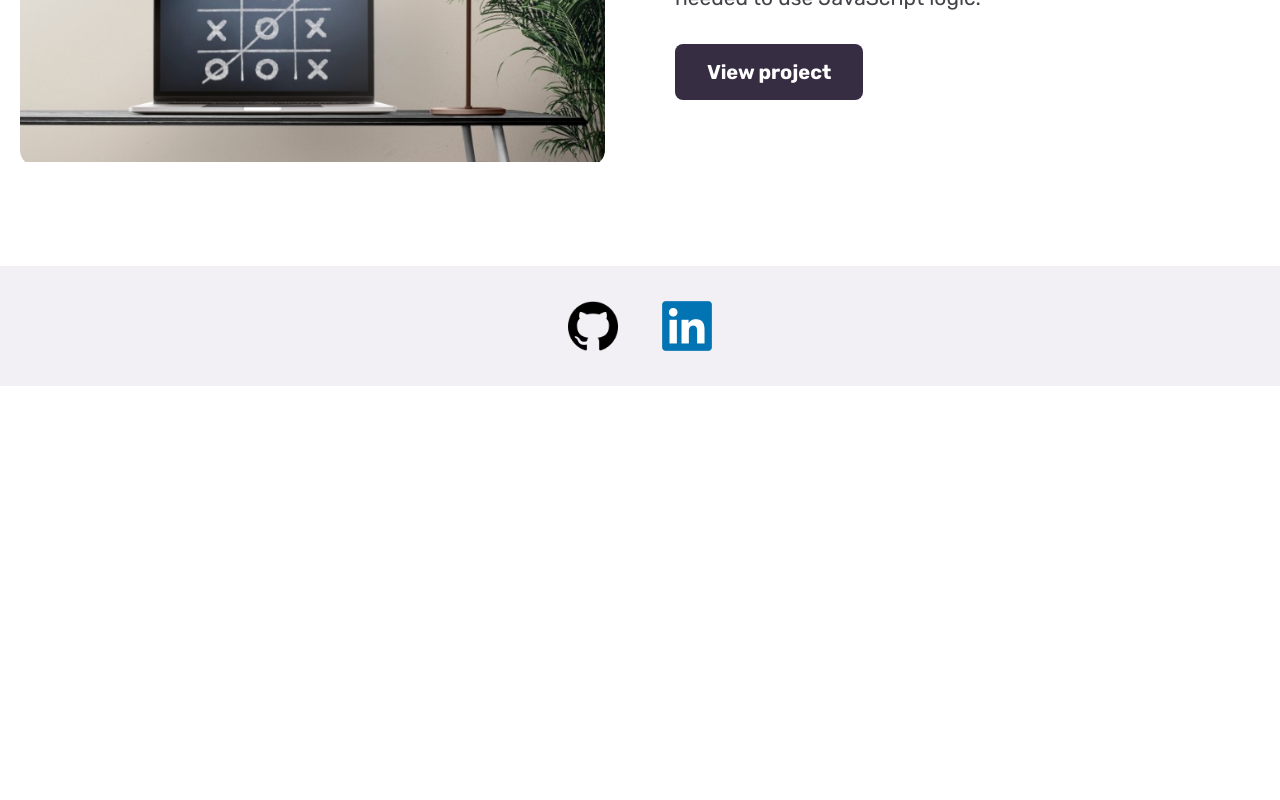
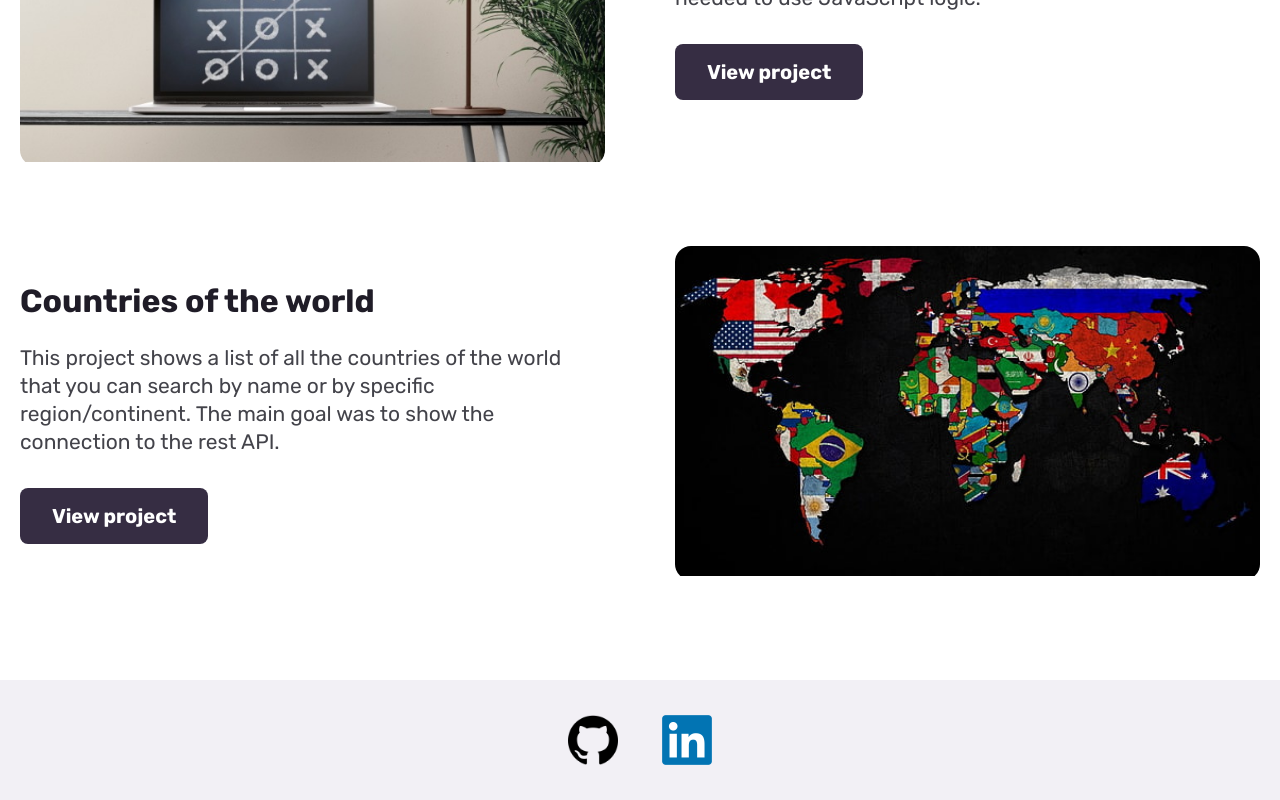
Before and after one commit to tina234/portfolio_web, a Vue app: page / in a window 1280 px wide. Shown: the part 3291-4091 px from the top of the page. Before the commit the page ends 3677 px from the top, so only its background shows below. Built offline with nearby package versions, Linux system fonts and the light colour scheme; what vue-writer would draw is missing.

Commit message:
added new project

```diff
--- a/src/components/projects/Projects.vue
+++ b/src/components/projects/Projects.vue
@@ -32,16 +32,16 @@
 					<a href="https://tina234.github.io/tic-tac-toe/" target="_blank" class="project-btn"><span>View project</span></a>
 				</div>
 			</div>
-			<!----<div class="project">
+			<div class="project">
 				<div class="project-img">
-					<img src="../../assets/github.svg" alt="">
+					<img src="../../assets/countries-flag.jpg" alt="">
 				</div>
 				<div class="project-content">
-					<h3 class="project-title">Github profile</h3>
-					<p class="project-desc">Here are some more projects on my profile that haven't been published on github pages. Check it out. </p>
-					<a href="https://github.com/tina234" target="_blank" class="project-btn"><span>View profile</span></a>
+					<h3 class="project-title">Countries of the world</h3>
+					<p class="project-desc">This project shows a list of all the countries of the world that you can search by name or by specific region/continent. The main goal was to show the connection to the rest API.</p>
+					<a href=" https://tina234.github.io/vue-countries/" target="_blank" class="project-btn"><span>View project</span></a>
 				</div>
-			</div>-->
+			</div>
 		</div>
 </template>
 
```
Also changed, not shown: src/assets/countries-flag.jpg (added).
